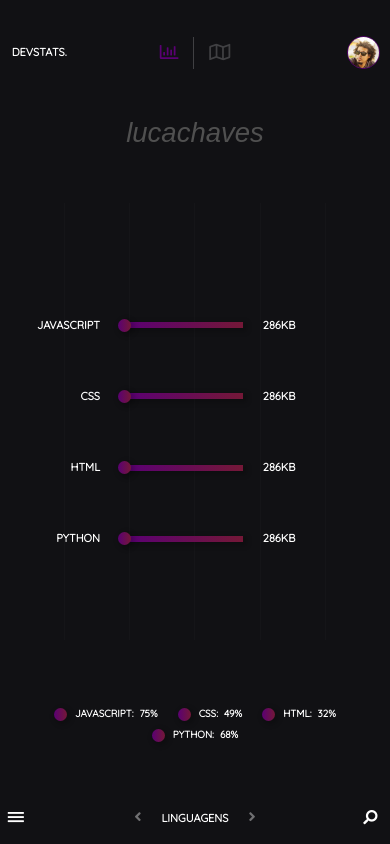
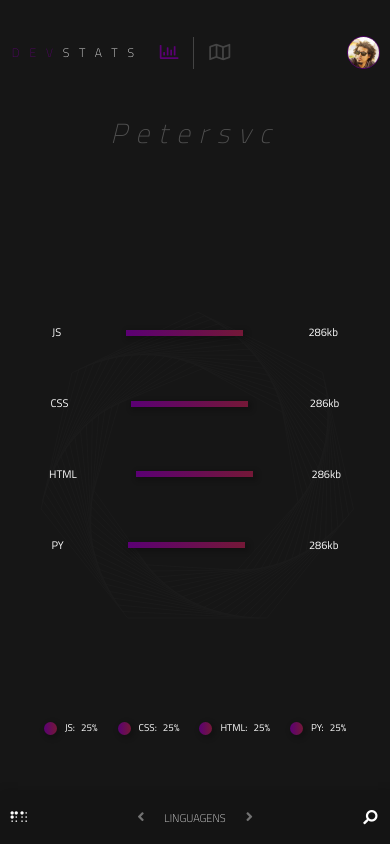
Before and after one commit to petersvc/projeto-ls, a website: page dist/index.html in a window 390 px wide. Drawn offline with Linux system fonts and the light colour scheme.

Commit message:
flex aligns

```diff
--- a/src/css/main.css
+++ b/src/css/main.css
@@ -68,7 +68,7 @@ YELLOw rgb(221, 176, 51)
   height: 100vh;
   display: grid;
   grid-template: 2fr 13fr 1fr / 1fr 1fr 1fr;
-  background-color: rgb(17,17,20);
+  background-color: rgb(22,22,22);
 }
 
 /*
@@ -76,7 +76,14 @@ YELLOw rgb(221, 176, 51)
 @import url('https://fonts.googleapis.com/css?family=Comfortaa|Concert+One|Major+Mono+Display|Monoton|Righteous|Unica+One');
 */
 
-
+.pat {
+  position: absolute;
+  bottom: -14%;
+  left: 25%;
+  width: 50%;
+  opacity: 0.02;
+  z-index: 0;
+}
 .header {
   grid-area: 1 / 1 / 1 / 4;
   background-color: rgba(20,20,20,0);
@@ -96,11 +103,19 @@ YELLOw rgb(221, 176, 51)
 .header__logotype {
   grid-area: 1 / 1 / 1 / 4;
   place-self: center start;
+  display: flex;
+  justify-content: center;
+  align-items: center;
   margin-left: 3%;
   color: rgb(255,255,255);
-  font-size: 1rem ;
+  font-size: 1.1rem ;
+  letter-spacing: 0.9rem;
+  text-transform: uppercase;
 }
 
+.header__logotype span {
+  color: rgb(92, 1, 114);
+}
 
 .header__menu {
   grid-area: 1 / 1 / 1 / 2;
@@ -113,10 +128,10 @@ YELLOw rgb(221, 176, 51)
 .header__menu i {
   color: rgba(255,255,255,1);
   font-size: 1.2rem;
-  transform: scaleX(1.4);
+  /*transform: scaleX(1.4);*/
 }
 
-.header__menu h3 {
+.header__menu h1 {
   margin-left: 12px;
   margin-top: 1.8px;
   font-size: 1rem;
@@ -309,14 +324,18 @@ YELLOw rgb(221, 176, 51)
   justify-content: center;
   height: 8%;
   background: rgba(30,30,30,0);
+  z-index: 2;
 }
 
 .search__name {
-  font-size: 2.5rem;
+  width: 80%;
+  font: lighter 2.5rem titillium web;
+  font-style: italic;
   color: rgba(80,80,80,1);
-  font-style: italic;
   text-align: center;
+  letter-spacing: 0.8rem;
   background-color: transparent;
+  z-index: 2;
   border: none;
   outline: none;
 }
@@ -347,7 +366,7 @@ YELLOw rgb(221, 176, 51)
 .graph__separator {
   width: 1px;
   height: 85%;
-  background-color: rgba(255,255,255,0.02);
+  background-color: rgba(255,255,255,0.0);
   box-shadow: 2px 0px 2px 0px rgba(0,0,0,0);
 }
 
@@ -356,7 +375,7 @@ YELLOw rgb(221, 176, 51)
   grid-area: 1 / 1 / 1 / 4;
   display: flex;
   justify-content: space-evenly;
-  align-items: flex-start;
+  align-items: center;
   flex-direction: column;
   background: rgba(46,46,46,0);
 }
@@ -364,10 +383,9 @@ YELLOw rgb(221, 176, 51)
 .graph__data {
   display: flex;
   justify-content: space-evenly;
-  align-items: flex-start;
   flex-flow: column nowrap;
   height: 57%;
-  width: 74.5%;
+  width: 90%;
   margin-top: -1.1%;
   background: rgba(46,46,246,0);
 }
@@ -376,20 +394,21 @@ YELLOw rgb(221, 176, 51)
   display: flex;
   flex-direction:row;
   align-items: center;
-  margin-left: 8.9%;
+  justify-content: space-around;
   font-size: 1rem;
   color: rgba(255,255,255,1);
 }
 
 .lang__name {
-  width: 100px;
-  text-align: right;
+  /*width: 45px;
+  text-align: right;*/
 }
 
 .lang__start {
-  margin-left: 17.8px;
+  margin-left: 0px;
   width: 13px;
   height: 13px;
+  display: none;
   border-radius: 100%;
   background: linear-gradient(to right, rgb(91, 0, 116), rgb(116, 24, 55));
   box-shadow: 2px 2px 5px 2px rgba(0,0,0,0.2);
@@ -397,17 +416,12 @@ YELLOw rgb(221, 176, 51)
 }
 
 .lang__size {
-  margin-left: -5px;
+  justify-self: center;
   width: 30vw;
   height: 6px;
   background: linear-gradient(to right, rgb(91, 0, 116), rgb(116, 24, 55));
   box-shadow: 2px 2px 5px 2px rgba(0,0,0,0.2);
   z-index: 0;
-}
-
-.lang__byte {
-  margin-left: 20px;
-  font-weight: bolder;
 }
 
 .graph__rank {
@@ -417,7 +431,6 @@ YELLOw rgb(221, 176, 51)
   justify-content: center;
   font-size: 0.9rem;
   color: rgba(255,255,255,1);
-  background:;
   width: 70%;
 }
 
@@ -464,7 +477,7 @@ YELLOw rgb(221, 176, 51)
   margin-top: 0%;
   margin-right: 10px;
   color: rgba(255,255,255,1);
-  font-size: 0.9rem;
+  font-size: 1.1rem;
 }
 
 .user__info {
@@ -481,27 +494,26 @@ YELLOw rgb(221, 176, 51)
   font-size: 1.1rem;
 }
 
-.first__dots {
-  grid-area: 1 / 1 / 1 / 5;
+.content__dots {
+  grid-area: 1 / 1 / 4 / 4;
   width: 35%;
-  margin-top: 6.5%;
-  margin-left: 5%;
-  place-self: start center;
+  margin-top: 0%;
+  margin-left: 17%;
+  place-self: center center;
   display: flex;
+  position: absolute;
   flex-wrap: wrap;
   z-index: 0;
 }
 
 .dots__dot {
-  margin-right: 5.5rem;
-  margin-bottom: 5.2em;
-  width: 2px;
-  height: 2px;
+  margin-right: 6.5rem;
+  margin-bottom: 6.2em;
   background: rgba(255,255,255,0);
-  color: rgb(15, 28, 53);
+  color: rgba(255,255,255, 0.03);
 
   /*transform: scale(1.4, 2.3);*/
-  font-size: 1rem;
+  font-size: 0.4rem;
 }
 /*
 .dot-green {
@@ -599,8 +611,8 @@ YELLOw rgb(221, 176, 51)
 
 .footer {
   grid-area: 3 / 1 / 4 / 4;
-  background: rgba(25,24, 30, 0);
-  box-shadow: 2px 2px 10px 1px rgba(0,0,0,0);
+  background: rgba(20,20,20, 1);
+  box-shadow: 2px 2px 10px 1px rgba(0,0,0,0.2);
   display: grid;
   grid-template: 1fr / 1fr 1fr 1fr;
 }
@@ -633,19 +645,27 @@ YELLOw rgb(221, 176, 51)
   --- MEDIA QUERRIES ---
 */
 
-@import url('https://fonts.googleapis.com/css?family=Quicksand|Titillium+Web');
+@import url('https://fonts.googleapis.com/css?family=Rajdhani|Titillium+Web:100,200,300,400');
 
 html, body{
-  font-size: 13px!important;
   overflow: hidden!important;
 }
 
 p {font: normal 12px/1.5 titillium web!important;}
 
-h1, h2, h3, h4, h5 {
-  font-weight: bolder!important;
-  font-family: quicksand!important;
+h3, h4, h5, input {
+  font-family: titillium web!important;
+  text-transform: capitalize!important;
+}
 
+h1 {
+  font-weight: lighter!important;
+  font-family: titillium web!important;
+  text-transform: uppercase!important;
+}
+
+h2 {
+  font-family: titillium web!important;
   text-transform: uppercase!important;
 }
 
@@ -654,7 +674,13 @@ html{
   font-size: 11px!important;
 }
 
-.header__menu h3 {
+.pat {
+  bottom: 18%;
+  left: 5.5%;
+  width: 90%;
+}
+
+.header__menu h1 {
   display: none;
 }
 
@@ -677,6 +703,7 @@ html{
 }
 
 }
+
 @media screen and (min-width: 1000px){
 html{
   font-size: 13px!important;
--- a/src/js/aux.js
+++ b/src/js/aux.js
@@ -45,24 +45,33 @@ const langArray = langResult => { // Cria o array completo das linguagens -> [la
 
     la.pop() // remove o indice que guarda os bytes totais
 
-    console.log(la) // langArray
-
     return la
-}
-
-const langAcronym = langIndex => {
-    let acronym = ''
-        if (langIndex == 'JavaScript'){ // index[0] contem o nome da linguagem
-            acronym = 'JS'
-        }
-    console.log(acronym)
-    return acronym
 }
 
 const percentCalc = (langByte, total) => {
     let calc = 0
     calc = langByte * 100 / total
     return calc
+}
+
+const langAcronym = langIndex => {
+    const acronyms = {
+        JavaScript: 'js',
+        PostScript: 'ps',
+        CoffeeScript: 'cs',
+        TypeScript: 'ts',
+        Python: 'py',
+        Fortran: 'fap',
+        Processing: 'proc',
+        'Jupyter Notebook': 'jn',
+    }
+
+    let acronym = langIndex
+
+    if (acronyms[acronym])
+        acronym = acronyms[acronym]
+
+    return acronym
 }
 
  const numberSort = (a, b) => {
@@ -84,7 +93,7 @@ const stringSort = (a, b) => {
 const shortByte = bytes => {
     let shortBytes = 0
 
-    if (bytes > 99999){
+    if (bytes > 999999){
         shortBytes = (bytes / 1048576).toFixed(2)
         shortBytes += 'mb'
     }
--- a/src/js/index.js
+++ b/src/js/index.js
@@ -7,20 +7,6 @@ const showData = () => {
     fetchUser( $('.search__name').val() ).then(user => { // usuário
         $('.user__avatar').attr('src', user.avatar_url)  // imagem do usuário
         $('.user__name').html(user.name)
-        $('.info__bio').html(user.bio)
-        $('.info__local').html(user.location)
-        $('.info__company').html(user.company)
-        $('.info__email').html(user.email)
-
-        if (user.bio == null)
-            $('.git-company').html('Garoto(a) de Programa')
-        else
-            $('.git-company').html(user.bio)
-
-        if (user.location == null)
-            $('.git-location').html(`<i class="fas fa-map-marker-alt mr-1"></i>Nárnia`)
-        else
-            $('.git-location').html(`<i class="fas fa-map-marker-alt mr-1"></i>${user.location}`)
 
         fetchRepo(user.repos_url).then(repos => { // respositórios
             const noForkeds = repos.filter(repo => repo.fork != true)
@@ -35,7 +21,7 @@ const showData = () => {
                     $('.rank__percent').remove()
 
                     const langSortNumber = langResult.slice(0).sort(numberSort)
-                    const langSortString = langResult.slice(0).sort(stringSort)
+                    //const langSortString = langResult.slice(0).sort(stringSort)
 
                     const la3 = langArray(langSortNumber)
 
@@ -51,12 +37,11 @@ const showData = () => {
 
                             let acro = langAcronym(langIndex[0])
 
-                            console.log(acro)
                             divId = `lang__size-${langIndex[0]}`
 
                             $('.graph__data').append(
                                 `<div class="data__lang"">
-                                    <h2 class="lang__name" title="${langIndex[0]}">${langIndex[0]}</h2>
+                                    <h2 class="lang__name" title="${langIndex[0]}">${acro}</h2>
                                     <div class="lang__start"></div>
                                     <div class="lang__size" id="${divId}"></div>
                                     <h3 class="lang__byte">${sb}</h3>
@@ -70,7 +55,7 @@ const showData = () => {
                             $('.graph__rank').append(
                                 `<div class="rank__percent">
                                     <div class="percent__circle"></div>
-                                    <h3 class="percent_lang">${langIndex[0]}:</h3>
+                                    <h2 class="percent_lang" title="${langIndex[0]}">${acro}:</h2>
                                     <h3 class="percent__number">${langIndex[2]}%</h3>
                                 </div>`
                             )
@@ -113,13 +98,13 @@ for (let i = 0; i < 5; i++){
 /*
 for (let i = 0; i < 64; i++) {
     if (i % 6 == 0)
-        $('.first__dots').append(`<div class="dots__dot dot-green" id="dot${i}"><i class="fas fa-square"></i></div>`)
+        $('.content__dots').append(`<div class="dots__dot dot-green" id="dot${i}"><i class="fas fa-square"></i></div>`)
     else if (i % 5 == 0)
-        $('.first__dots').append(`<div class="dots__dot" id="dot${i}"><i class="fas fa-square"></i></div>`)
+        $('.content__dots').append(`<div class="dots__dot" id="dot${i}"><i class="fas fa-square"></i></div>`)
     else if (i % 4 == 0)
-        $('.first__dots').append(`<div class="dots__dot" id="dot${i}"><i class="fas fa-square"></i></div>`)
+        $('.content__dots').append(`<div class="dots__dot" id="dot${i}"><i class="fas fa-square"></i></div>`)
     else
-        $('.first__dots').append(`<div class="dots__dot dot-red" id="dot${i}"><i class="fas fa-circle"></i></div>`)
+        $('.content__dots').append(`<div class="dots__dot dot-red" id="dot${i}"><i class="fas fa-circle"></i></div>`)
 
 }
 */
```
Also changed, not shown: dist/css/bundle.css, dist/img/pat.svg (added), dist/img/pat2.svg (added), dist/img/pat3.svg (added), dist/img/pat4.svg (added), dist/img/pat5.svg (added), dist/index.html, dist/js/bundle.js, 1 other file.
